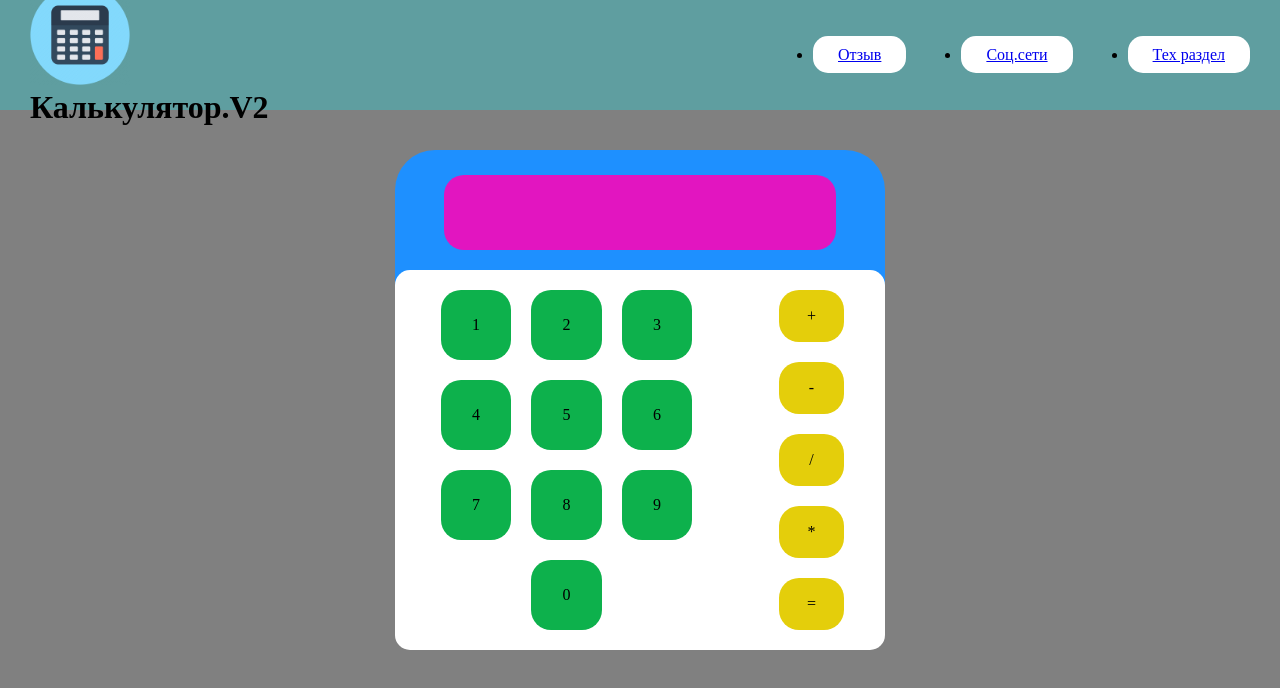
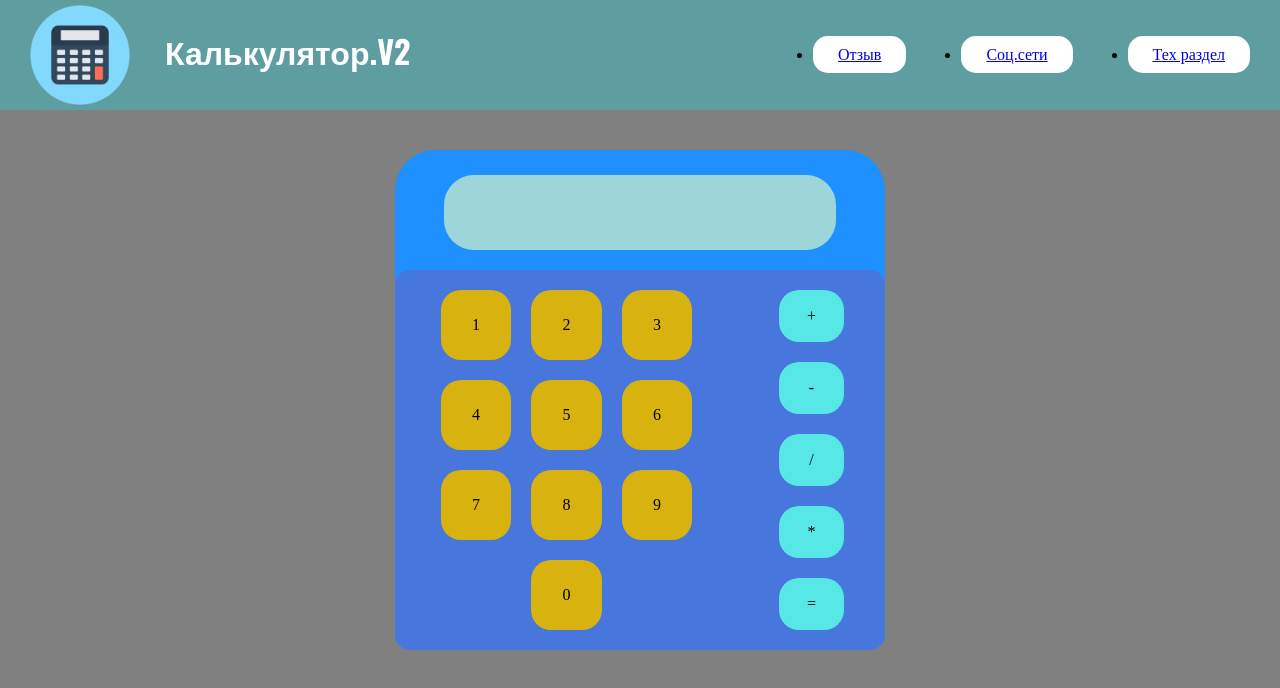
Before and after one commit to Politra23/-1, a plain HTML site: page index.html in a window 1280 px wide. Drawn offline with nearby package versions, Linux system fonts and the light colour scheme; a web font is replaced by a local one.

Commit message:
New Стиль

```diff
--- a/src/index.css
+++ b/src/index.css
@@ -1,3 +1,5 @@
+@import url('https://fonts.googleapis.com/css2?family=Bebas+Neue&family=Ga+Maamli&display=swap');
+@import url('https://fonts.googleapis.com/css2?family=Bebas+Neue&family=Ga+Maamli&family=Oswald:wght@200..700&display=swap');
 *{
     margin:0;
     padding:0;
@@ -27,6 +29,22 @@ header{
     padding: 0px 30px;
 
 }
+.logo{
+    display: flex;
+    align-items: center;
+    gap: 35px;
+    font-family: "Oswald", sans-serif;
+    font-optical-sizing: auto;
+    font-weight: weight;
+    font-style: normal;
+
+
+}
+
+h1{
+    padding-bottom: 10px;
+    color:white
+}
 
 img{
     width: 100px;
@@ -48,7 +66,7 @@ img{
 }
 
 .box{
-    width: 490px;
+    min-width: 490px;
     height: 500px;
     background-color: dodgerblue;
     border-radius: 40px;
@@ -59,17 +77,25 @@ img{
     padding-top: 25px;
 }
 .output{
-    width: 80%;
+    min-width: 80%;
     height: 75px;
-    background-color: rgb(226, 21, 192);
-    border-radius: 20px;
+    background-color: rgb(156, 214, 216);
+    border-radius: 30px;
+    display:flex;
+    align-items: center;
+    justify-content: space-between;
+    font-family: "Bebas Neue", sans-serif;
+    font-weight: 400;
+    font-style: normal;
+    font-size: 35px;
+    padding-left: 15px;
 
 }
 
 .asd{
     width: 100%;
     height: 80%;
-    background-color: white;
+    background-color: rgb(71, 119, 221);
     border-radius: 15px;
     display: flex;
 }
@@ -84,17 +110,19 @@ img{
     gap: 20px;
     padding: 20px;
     flex-wrap: wrap;
+    transition: all ease 0.5;
 
 }
 
 .numbers div {
-    background-color: rgb(13, 177, 76);
+    background-color: rgb(216, 179, 15);
     width: 23.3%;
     height: 70px;
     display: flex;
     align-items: center;
     justify-content: center;
     border-radius: 20px;
+    transition: all ease 0.5;
 }
 
 .activites{
@@ -110,7 +138,7 @@ img{
 }
 
 .activites div{
-    background-color: rgb(228, 206, 11);
+    background-color: rgb(88, 231, 231);
     width: 60%;
     height: 70px;
     display: flex;
@@ -119,3 +147,21 @@ img{
     border-radius: 20px;
 
 }
+
+.header__list li:hover{
+    transform:scale(0.9);
+    transition: all ease 0.2;
+}
+
+
+.numbers div:hover{
+    transform:scale(0.9);
+    transition: all ease 0.2;
+
+}
+
+.activites div:hover{
+    transform:scale(0.9);
+    transition: all ease 0.2;
+
+}
```
